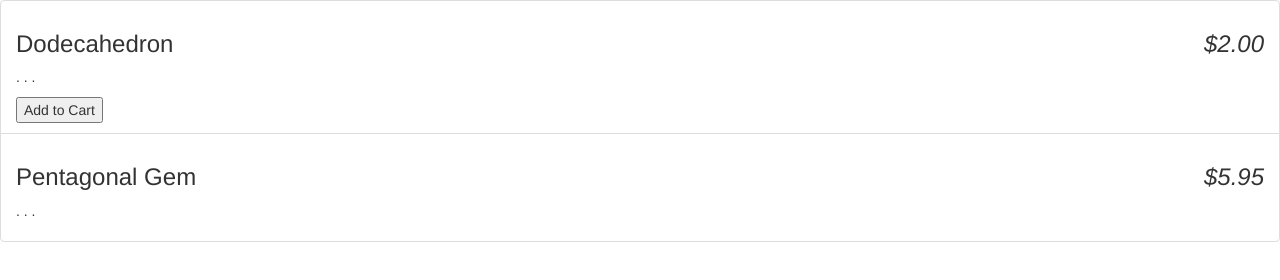
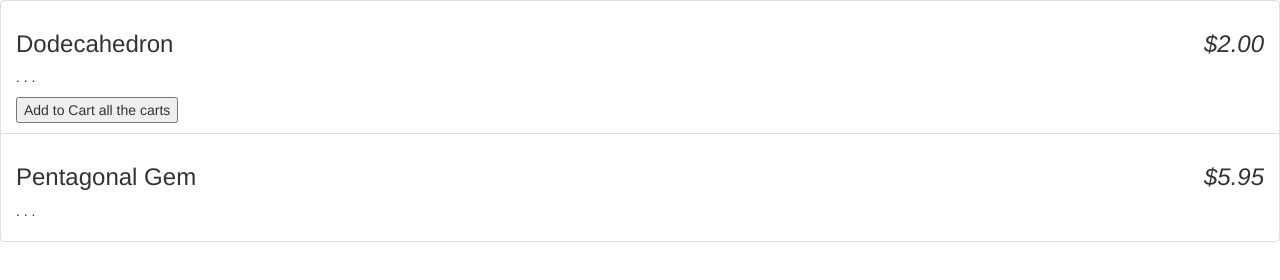
Before and after one commit to mfbrown/angular_project, a plain HTML site: page index.html in a window 1280 px wide. Drawn offline with nearby package versions, Linux system fonts and the light colour scheme.

Commit message:
Testing Branching

```diff
--- a/index.html
+++ b/index.html
@@ -29,7 +29,7 @@
           <em class="pull-right">{{product.price | currency }}</em>
         </h3>
         <p> {{product.description}} </p>
-        <button ng-show="product.canPurchase">Add to Cart</button>
+        <button ng-show="product.canPurchase">Add to Cart all the carts</button>
       </li>
     </ul>
 
```
